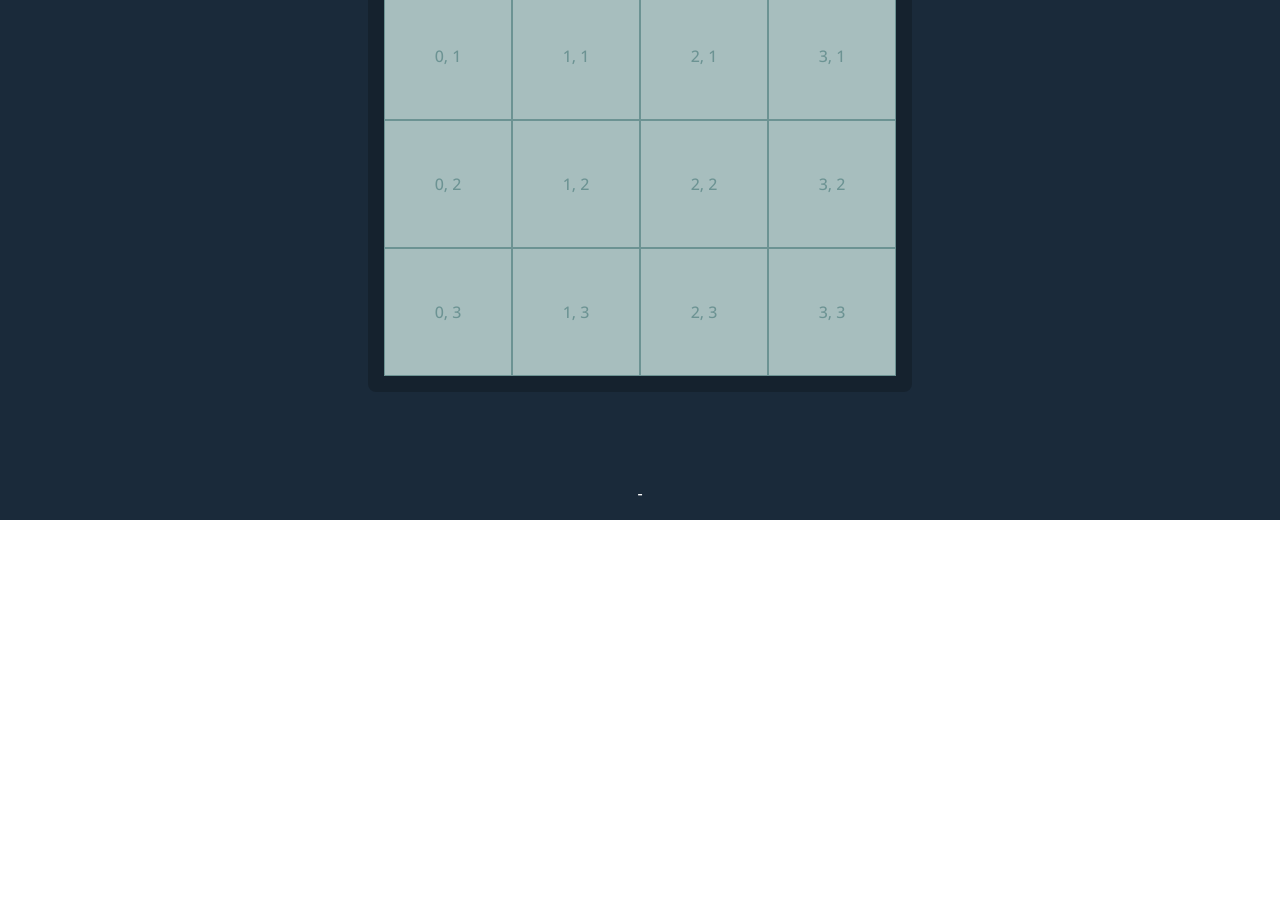
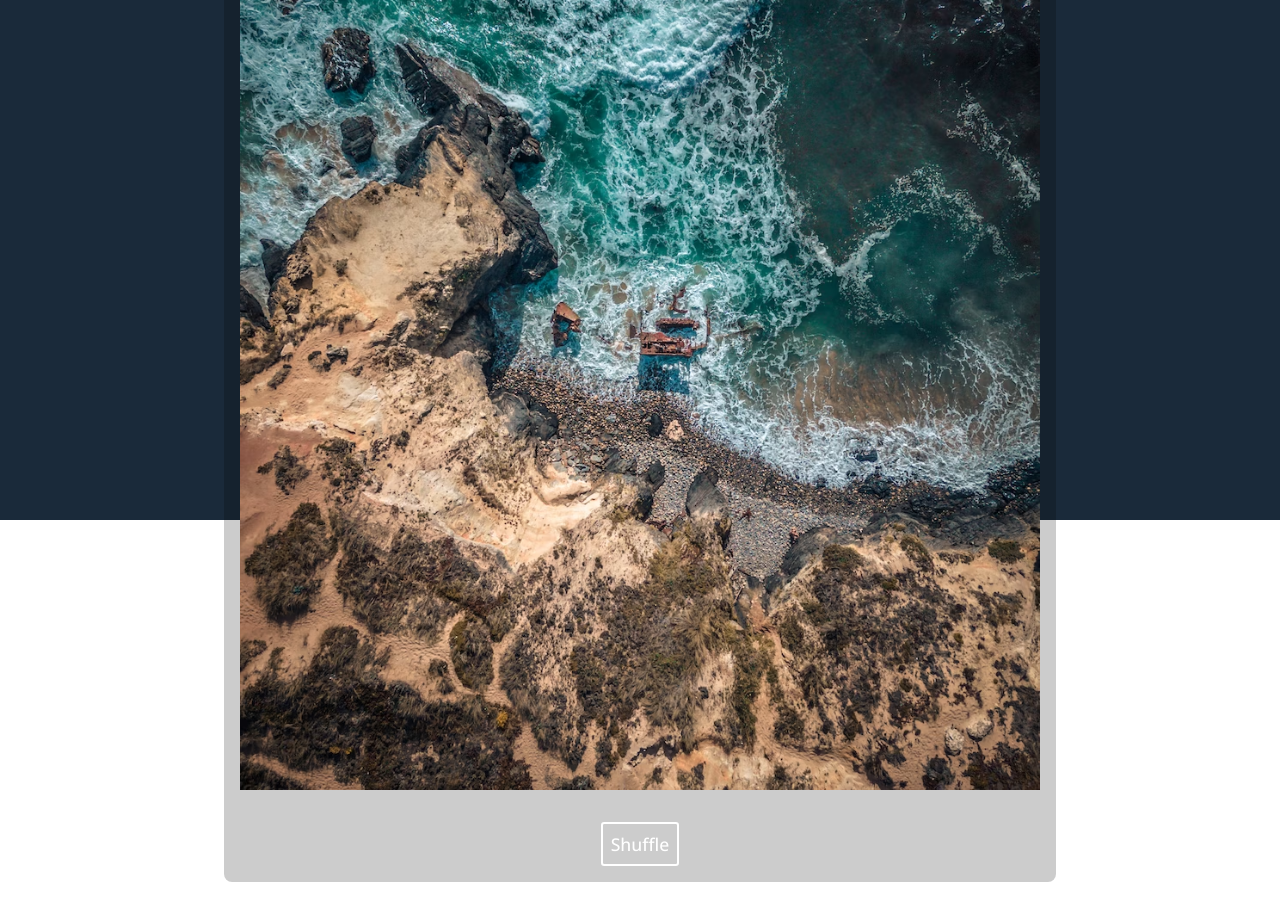
Before and after one commit to VivienGaluchot/svelte-kit-img-shuffle, a SvelteKit app: page /play in a window 1280 px wide. Shown: the part 280-1200 px from the top of the page. Before the commit the page ends 800 px from the top, so only its background shows below. Built offline with nearby package versions, Linux system fonts and the light colour scheme.

Commit message:
working image

```diff
--- a/src/app.html
+++ b/src/app.html
@@ -39,4 +39,22 @@
 		width: 100%;
 		height: 100%;
 	}
+
+	button {
+		font-family: 'Open Sans', sans-serif;
+		background-color: transparent;
+		color: white;
+		font-size: 1.1rem;
+		padding: 0.5rem;
+		border-radius: 0.2rem;
+		border: 2px solid white;
+	}
+
+	button:hover {
+		background-color: rgba(255, 255, 255, 0.1);
+	}
+
+	button:active {
+		transform: scale(0.9);
+	}
 </style>
--- a/src/routes/play/+page.svelte
+++ b/src/routes/play/+page.svelte
@@ -1,7 +1,15 @@
 <script lang="ts">
+	import demoImage from '$lib/assets/photo-1687057217908-54f8e6d30e3c.avif';
+
 	interface Pos {
 		x: number;
 		y: number;
+	}
+
+	interface PuzzleImage {
+		url: string;
+		w: number;
+		h: number;
 	}
 
 	class Tile {
@@ -15,10 +23,18 @@
 			top: number;
 		};
 
-		constructor(x: number, y: number) {
+		cols: number;
+		rows: number;
+
+		image: PuzzleImage;
+
+		constructor(x: number, y: number, rows: number, cols: number, image: PuzzleImage) {
 			this.initial = { x, y };
 			this.current = { x, y };
 			this.drag = { tmpCurrent: null, isDragFrom: false, isDragTo: false, left: 0, top: 0 };
+			this.rows = rows;
+			this.cols = cols;
+			this.image = image;
 		}
 
 		swapTo(to: Tile) {
@@ -52,34 +68,64 @@
 				this.drag.tmpCurrent = null;
 			}
 		}
+
+		style() {
+			return (
+				`left: ${this.drag.left}px; top: ${this.drag.top}px; ` +
+				`grid-row: ${this.current.y + 1}; grid-column: ${this.current.x + 1}; ` +
+				`background-image: url(${this.image.url}); ` +
+				`background-position: ${this.bgX()}% ${this.bgY()}%; ` +
+				`background-size: ${400}%;`
+			);
+		}
+
+		bgX() {
+			return (100 / (this.rows - 1)) * this.initial.x;
+		}
+
+		bgY() {
+			return (100 / (this.cols - 1)) * this.initial.y;
+		}
 	}
 
 	class Matrix {
-		matrix: Tile[][] = [];
+		rows: number;
+		cols: number;
+		image: PuzzleImage;
+		matrix: Tile[] = [];
 
-		constructor(row: number, col: number) {
-			for (let y = 0; y < col; y++) {
-				this.matrix[y] = [];
-				for (let x = 0; x < row; x++) {
-					this.matrix[y][x] = new Tile(x, y);
+		constructor(rows: number, cols: number, image: PuzzleImage) {
+			this.rows = rows;
+			this.cols = cols;
+			this.image = image;
+			this.matrix = [];
+			for (let y = 0; y < this.cols; y++) {
+				for (let x = 0; x < this.rows; x++) {
+					this.matrix.push(new Tile(x, y, this.rows, this.cols, image));
 				}
 			}
 		}
 
 		*tiles(): Generator<Tile> {
-			for (const row of this.matrix) {
-				for (const tile of row) {
-					yield tile;
-				}
+			for (const tile of this.matrix) {
+				yield tile;
 			}
 		}
 
 		tile(p: Pos): Tile | null {
-			return this.matrix[p.y][p.x];
+			return this.matrix[p.y * this.rows + p.x];
+		}
+
+		style() {
+			return `aspect-ratio: ${this.image.w} / ${this.image.h};`;
+		}
+
+		shuffle() {
+			// TODO
 		}
 	}
 
-	export let tilesMatrix = new Matrix(4, 4);
+	export let tilesMatrix = new Matrix(4, 5, { url: demoImage, w: 930, h: 1162 });
 
 	let dragStart: Pos | null = null;
 	let dragFrom: Tile | null = null;
@@ -151,10 +197,11 @@
 	TODO
 	- merge tiles elements, cut with clip-path
 	  (developer.mozilla.org/fr/docs/Web/CSS/clip-path)
-	- snap drag
-	- drag element
+	- animated drag swap
+	- drag multiple tiles at once
+	- shuffle
  -->
-<div class="grid">
+<div class="grid" style={tilesMatrix.style()}>
 	{#each [...tilesMatrix.tiles()] as tile}
 		<div
 			class="tile"
@@ -163,12 +210,13 @@
 			data-pos-x={tile.initial.x}
 			data-pos-y={tile.initial.y}
 			on:mousedown={onMouseDown}
-			style="left: {tile.drag.left}px; top: {tile.drag.top}px; grid-row: {tile.current.y +
-				1}; grid-column: {tile.current.x + 1};"
-		>
-			{tile.initial.x}, {tile.initial.y}
-		</div>
+			style={tile.style()}
+		/>
 	{/each}
+</div>
+
+<div class="toolbar">
+	<button>Shuffle</button>
 </div>
 
 <svelte:window on:mouseup={onMouseUp} on:mousemove={onMouseMove} />
@@ -177,33 +225,38 @@
 	.grid {
 		display: grid;
 		grid-template-columns: repeat(4, 1fr);
+		width: 50rem;
 	}
 
 	.tile {
 		user-select: none;
-		width: 8rem;
-		height: 8rem;
-		background-color: hsl(180, 15%, 70%);
 		display: flex;
 		flex-direction: column;
 		align-items: center;
 		box-sizing: border-box;
 		justify-content: center;
-		color: hsl(180, 15%, 50%);
-		border: 1px solid hsl(180, 15%, 50%);
 		position: relative;
+		transition: border-radius 200ms;
 	}
 
 	.tile.drag-from {
-		scale: 1.1;
 		z-index: 1;
+		border-radius: 0.5rem;
 	}
 
 	.tile.drag-to {
-		background-color: hsl(180, 15%, 60%);
+		outline: 0.2rem dashed white;
+		outline-offset: -0.4rem;
 	}
 
 	.tile:hover {
-		background-color: hsl(180, 15%, 60%);
+		outline: 0.2rem dashed white;
+		outline-offset: -0.4rem;
+	}
+
+	.toolbar {
+		margin-top: 2rem;
+		display: flex;
+		justify-content: center;
 	}
 </style>
```
Also changed, not shown: src/lib/assets/photo-1687057217908-54f8e6d30e3c.avif (added).
